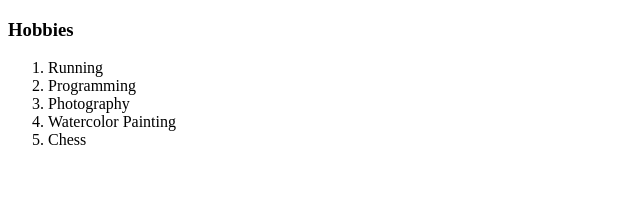
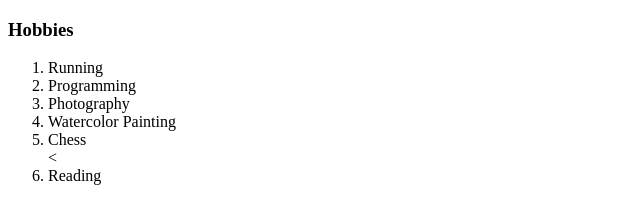
Before and after one commit to gheceam/cv, a plain HTML site: page hobbies.html in a window 1280 px wide. Shown: the full height of the page, 0-640 px from the left. Drawn offline with Linux system fonts and the light colour scheme.

Commit message:
added new hobby;

```diff
--- a/hobbies.html
+++ b/hobbies.html
@@ -12,6 +12,7 @@
       <li>Photography</li>
       <li>Watercolor Painting</li>
       <li>Chess</li>
+      <<li>Reading</li>
     </ol>
   </body>
 </html>
```
